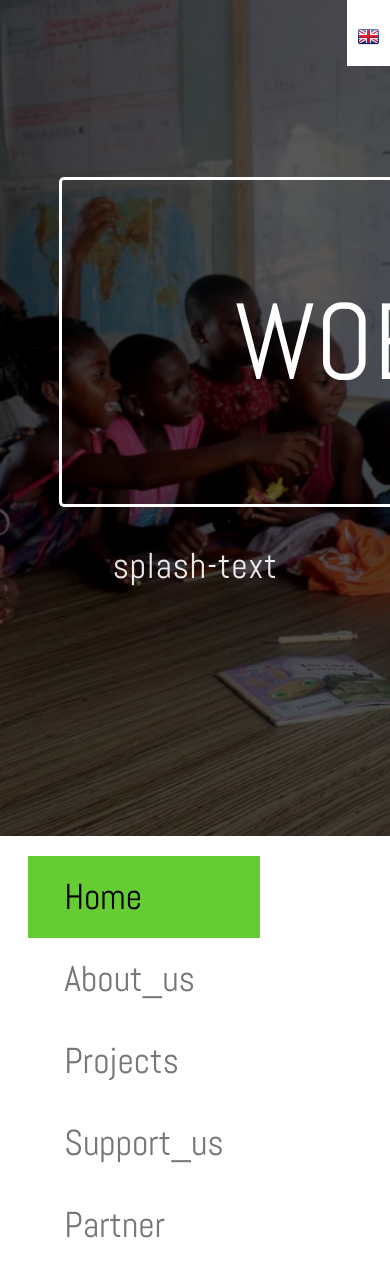
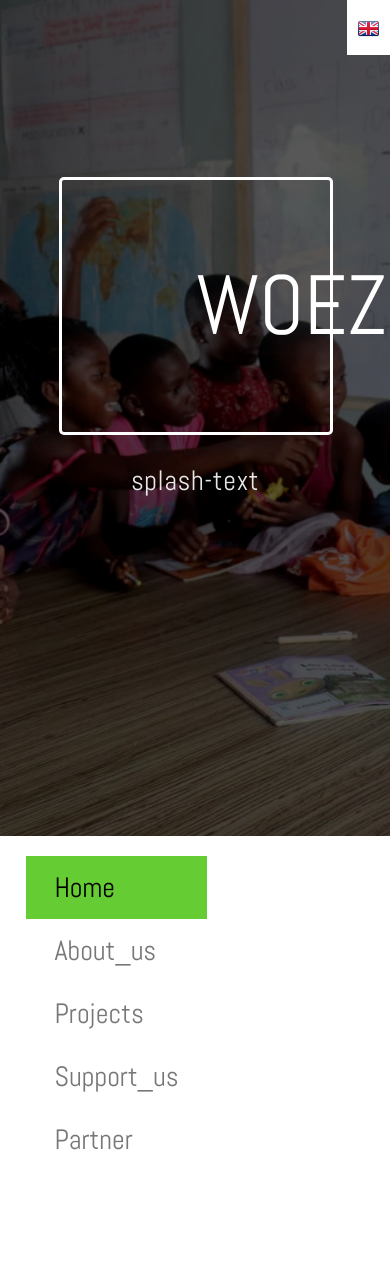
Before and after one commit to Lightshadow244/HoPe, a Django app: template HoPe/Foerder/templates/Foerder/index.html in a window 390 px wide. After the commit the page ends 1150 px from the top, so only its background shows below. Run offline with Django 3.2, Linux system fonts and the light colour scheme; the template is opened without the code that fills it, so the values that code supplies are empty.

Commit message:
css mobile

```diff
--- a/HoPe/static/css/custom_02.css
+++ b/HoPe/static/css/custom_02.css
@@ -368,7 +368,7 @@ width:100%;
 
 @media only screen and (max-width: 899px) {
 	body {
-		font-size: 180%;
+		font-size: 140%;
 	}
 	.content {
 		width: auto;
@@ -390,3 +390,8 @@ width:100%;
 		margin:10px;
 	}
 }
+/*@media only screen and (max-width: 699px) {
+	body {
+		font-size: 140%;
+	}
+}*/
```
